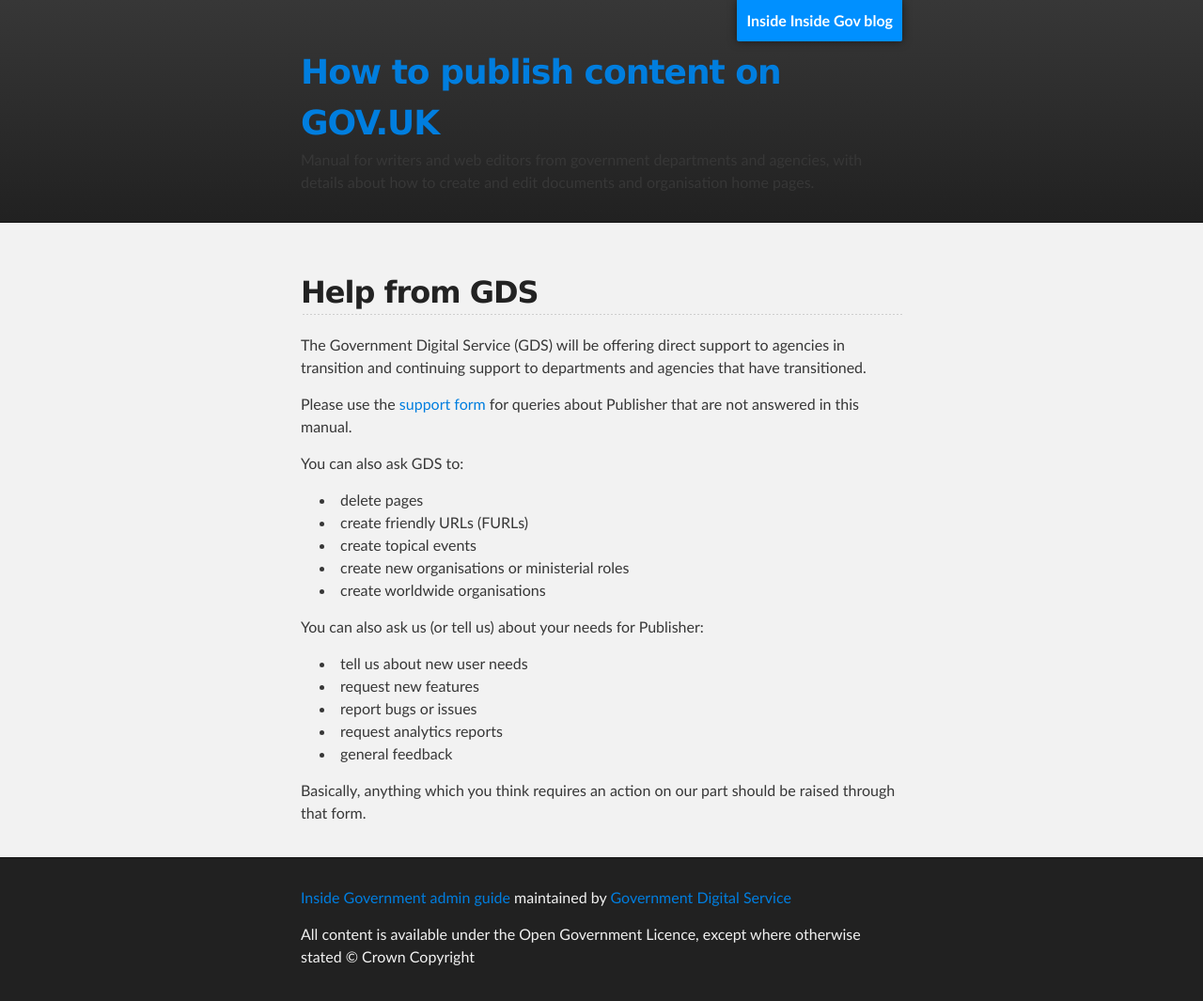
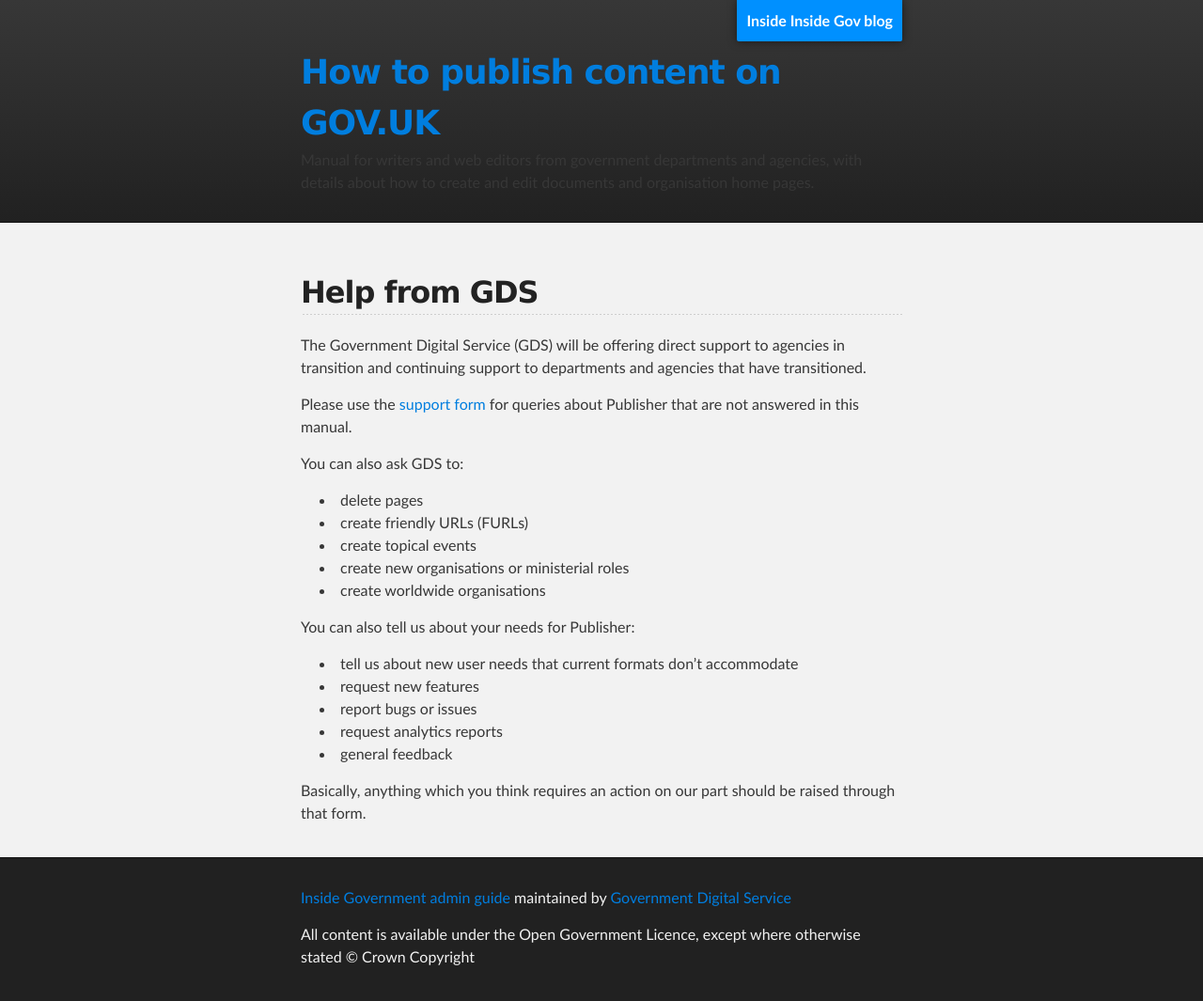
Before and after one commit to alphagov/inside-government-admin-guide, a Jekyll site: the page built from first-steps/gds-only-tasks.md, in a window 1280 px wide. Shown: the whole page at 94% size. Built offline with Jekyll 4.4.1, drawn with Linux system fonts in a browser that asks for light colours.

Commit message:
Update gds-only-tasks.md

```diff
--- a/first-steps/gds-only-tasks.md
+++ b/first-steps/gds-only-tasks.md
@@ -17,9 +17,9 @@
 * create new organisations or ministerial roles
 * create worldwide organisations
 
-You can also ask us (or tell us) about your needs for Publisher:
+You can also tell us about your needs for Publisher:
 
-* tell us about new user needs
+* tell us about new user needs that current formats don't accommodate
 * request new features
 * report bugs or issues
 * request analytics reports
```
